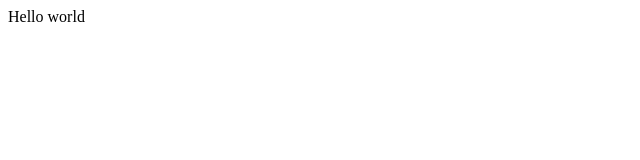
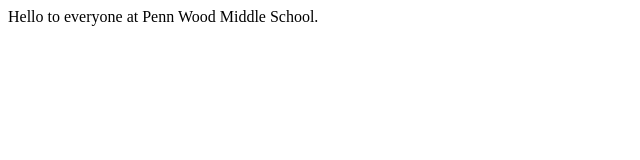
Before and after one commit to wctdpa18/wctdpa18.github.io, a plain HTML site: page index.html in a window 1280 px wide. Shown: the whole page, without its empty margins (0-640 px from the left). Drawn offline with Linux system fonts and the light colour scheme.

Commit message:
Changed Hello message

```diff
--- a/index.html
+++ b/index.html
@@ -3,7 +3,7 @@
 </head>
 <body>
 
-Hello world
+Hello to everyone at Penn Wood Middle School.
 </body>
 
 </html>
```
